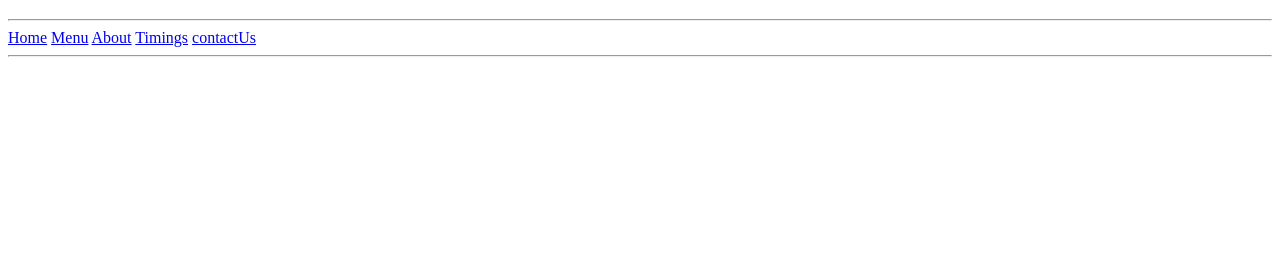
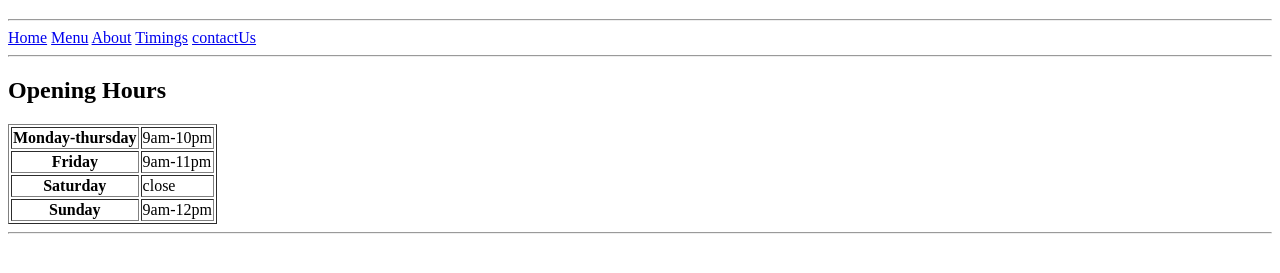
Before and after one commit to yammybajwa/html-assignment, a plain HTML site: page index.html in a window 1280 px wide. Shown: the part 61-334 px from the top of the page. Drawn offline with Linux system fonts and the light colour scheme.

Commit message:
create timing section
create title and opening hours table

```diff
--- a/index.html
+++ b/index.html
@@ -20,6 +20,33 @@
             <a href="#">contactUs</a>
         </div>
         <hr>
+        <div class="timingSection">
+            <h2>Opening Hours</h2>
+            <table>
+                <table border="">
+                    <tr>
+                      <th>Monday-thursday</th>
+                      <td>9am-10pm</td>
+
+                    </tr>
+                    <tr>
+
+                        <th>Friday</th>
+                        <td>9am-11pm</td>
+                    </tr>
+                    <tr>
+
+                        <th>Saturday</th>
+                        <td>close</td>
+                    </tr>
+                    <tr>
+
+                        <th>Sunday</th>
+                        <td>9am-12pm</td>
+                    </tr>
+            </table>
+            <hr>
+        </div>
     </div>
 </body>
 </html>
```
